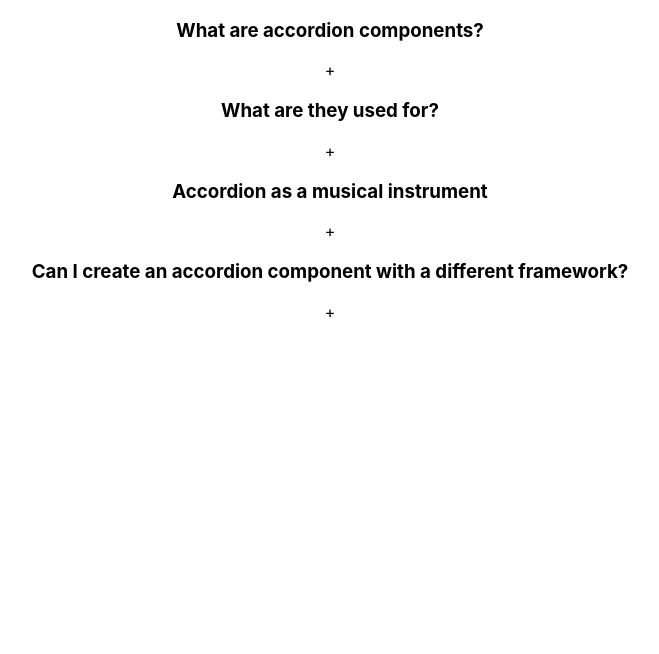
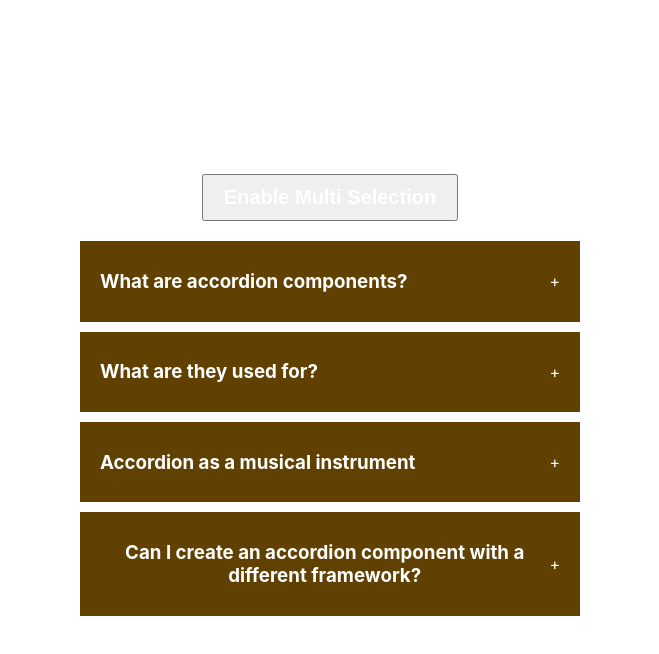
Before and after one commit to kemsguy7/javascript_proj, a React (Create React App) app in the folder react_fcc/: page / in a window 1280 px wide. Shown: the top 654 px of the page, without its empty margins (310-969 px from the left). Built offline with nearby package versions, Linux system fonts and the light colour scheme.

Commit message:
added multiple selection

```diff
--- a/react_fcc/src/components/accordion/index.jsx
+++ b/react_fcc/src/components/accordion/index.jsx
@@ -1,23 +1,47 @@
 //single selection
 //multiple selection
-import React, { useState } from 'react'
+import { useState } from 'react'
 import data from './data'
+import './styles.css'
 
 export default function Accordion() {
   const [selected, setSelected] = useState(null)
+  const [enableMultiSelection, setEnableMultiSelection] = useState(false)
+  const [multiple, setMultiple] = useState([])
 
   function handleSingleSelection(getCurrentId) {
-    console.log(getCurrentId)
-    setSelected(getCurrentId)
+    setSelected(getCurrentId === selected ? null : getCurrentId)
   }
 
+  function handleMultiSelection(getCurrentId) {
+    let cpyMultiple = [...multiple]
+    const findIndexOfCurrentId = cpyMultiple.indexOf(getCurrentId)
+
+    console.log(findIndexOfCurrentId)
+    if (findIndexOfCurrentId === -1) cpyMultiple.push(getCurrentId)
+    else cpyMultiple.splice(findIndexOfCurrentId, 1)
+
+    setMultiple(cpyMultiple)
+  }
+
+  console.log(selected, multiple)
   return (
     <div className="wrapper">
+      <button onClick={() => setEnableMultiSelection(!enableMultiSelection)}>
+        Enable Multi Selection
+      </button>
       <div className="accordian">
         {data && data.length > 0 ? (
           data.map((dataItem) => (
             <div className="item">
-              <div onClick={() => handleSingleSelection()} className="title">
+              <div
+                onClick={
+                  enableMultiSelection
+                    ? () => handleMultiSelection(dataItem.id)
+                    : () => handleSingleSelection(dataItem.id)
+                }
+                className="title"
+              >
                 <h3> {dataItem.question} </h3>
                 <span> + </span>
               </div>
--- a/react_fcc/src/components/accordion/styles.css
+++ b/react_fcc/src/components/accordion/styles.css
@@ -0,0 +1,42 @@
+.wrapper {
+  display: flex;
+  height: 100vh;
+  width: 100vh;
+  justify-content: center;
+  margin: 0 auto;
+  align-items: center;
+  flex-direction: column;
+  gap: 20px;
+}
+
+.wrapper button {
+  padding: 10px 20px;
+  background: accordion;
+  color: #fff;
+  font-weight: bold;
+  font-size: 20px;
+  cursor: pointer;
+}
+
+.accordian {
+  width: 500px;
+}
+
+.item {
+  background: #614101;
+  margin-bottom: 10px;
+  padding: 10px 20px;
+}
+
+.title {
+  color: #ffffff;
+  display: flex;
+  justify-content: space-between;
+  align-items: center;
+  cursor: pointer;
+}
+
+.content {
+  color: #ffffff;
+  height: auto;
+}
```
